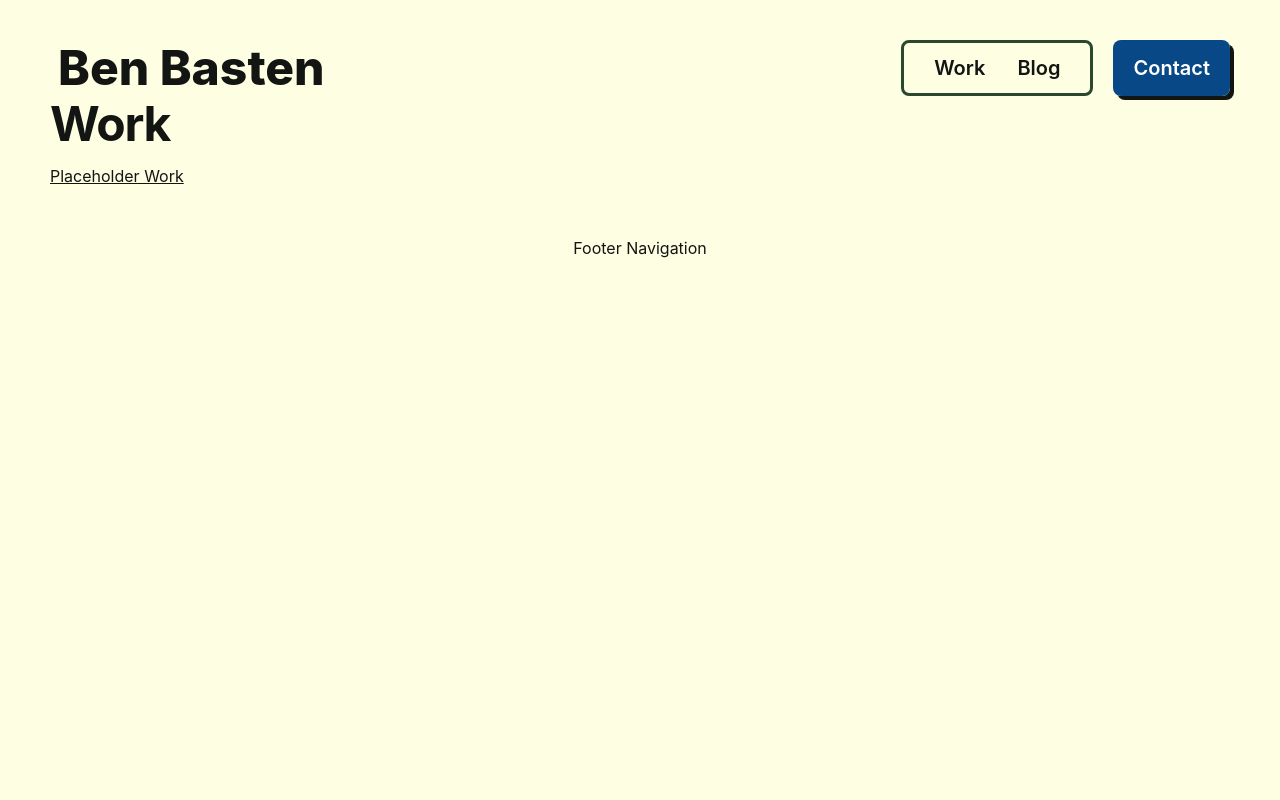
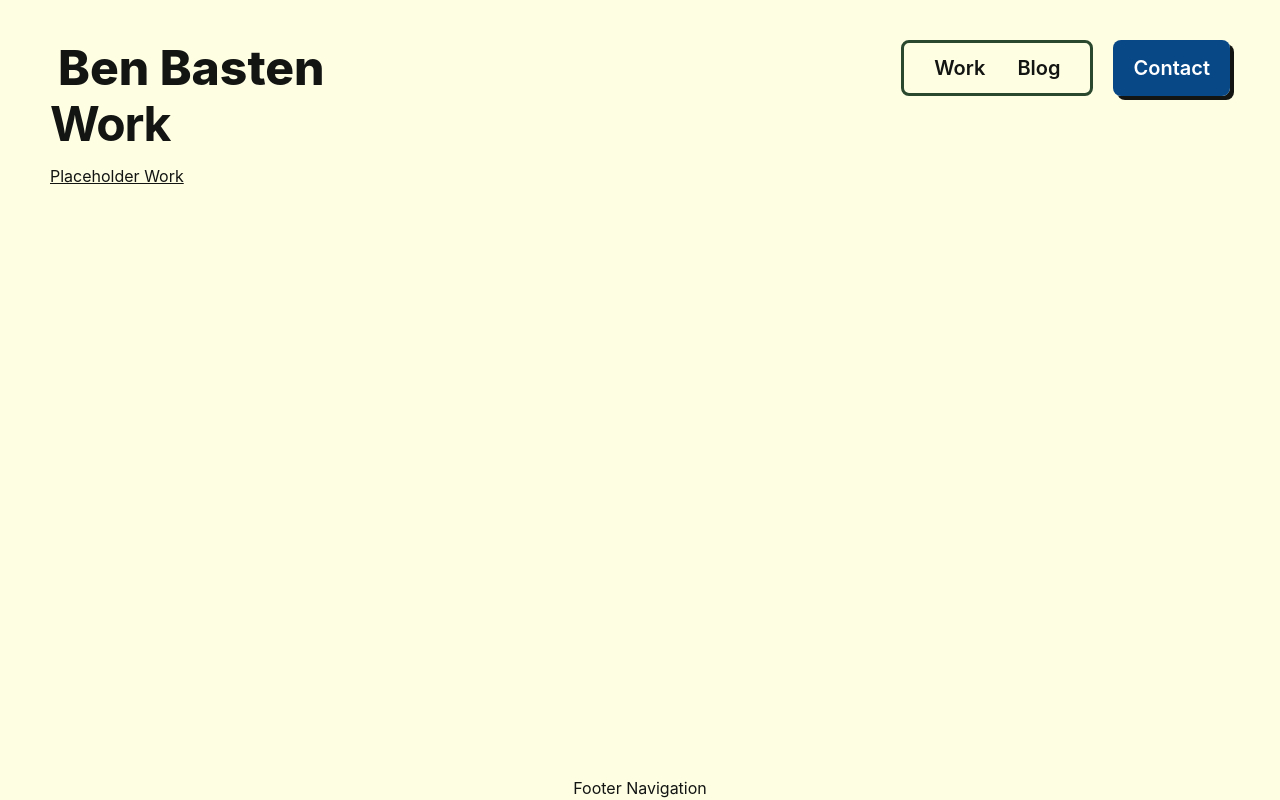
Before and after one commit to ben-basten/dotcom-26, an Astro site: page /work in a window 1280 px wide. Built offline with nearby package versions, Linux system fonts and the light colour scheme; Astro itself is replaced by a stand-in of ours.

Commit message:
fix: flex page layout

```diff
--- a/src/layouts/BaseLayout.astro
+++ b/src/layouts/BaseLayout.astro
@@ -26,9 +26,9 @@
     {description && <meta name="description" content={description} />}
   </head>
   <body>
-    <div class="min-h-dvh">
+    <div class="flex min-h-dvh flex-col">
       <MainNavigation />
-      <main tabindex="-1" class="outline-none isolate">
+      <main tabindex="-1" class="flex-1 outline-none isolate">
         <slot />
       </main>
       <Footer />
```
